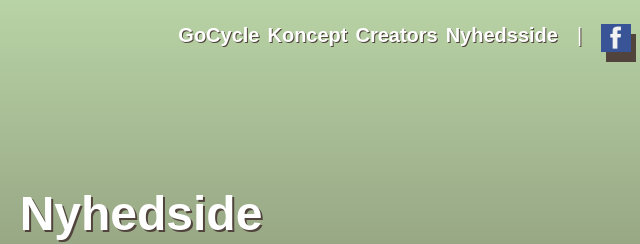
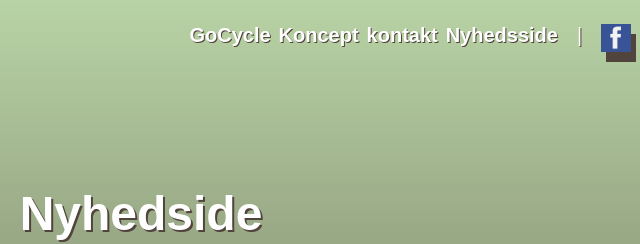
Before and after one commit to Zjuccen/SoMe, a plain HTML site: page GoCycle/nyhedsside.html in a window 1280 px wide. Shown: the top 244 px of the page, 499-1139 px from the left. Drawn offline with Linux system fonts and the light colour scheme.

Commit message:
html ændret navn på kontaktside på nyhedside

```diff
--- a/GoCycle/nyhedsside.html
+++ b/GoCycle/nyhedsside.html
@@ -18,7 +18,7 @@
                 <ul>
                     <li><a href="./index.html">GoCycle</a></li>
                     <li><a href="./koncept.html">Koncept</a></li>
-                    <li><a href="./kontakt.html">Creators</a></li>
+                    <li><a href="./kontakt.html">kontakt</a></li>
                     <li><a href="nyhedsside.html">Nyhedsside</a></li>
                 </ul>
             </nav>
```
